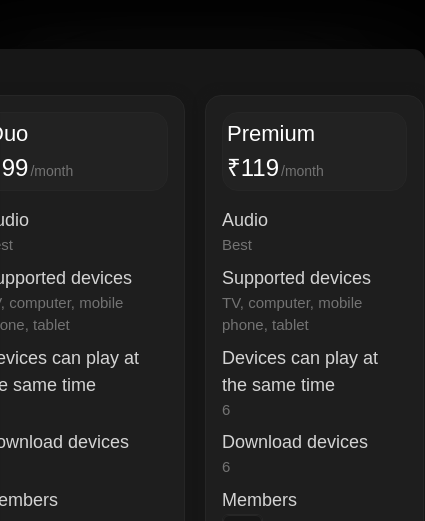
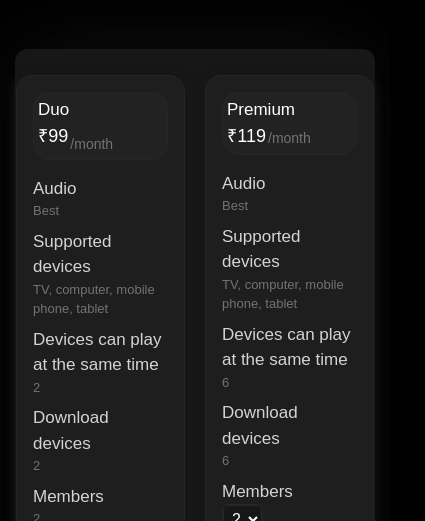
Before and after one commit to umeshola/Splits, a React (Vite) app in the folder client/: page /price in a window 390 px wide. Both pictures are taken after a click on the button "Spotify". Shown: the part 323-844 px from the top of the page, 425 px wide, since content can reach past the window. Built offline with nearby package versions, Linux system fonts and the light colour scheme; no server answers.

Commit message:
production

```diff
--- a/client/src/Components/Helper/Prime.jsx
+++ b/client/src/Components/Helper/Prime.jsx
@@ -336,59 +336,59 @@
                     </div>
                 </div>
             </div>)}
-            {(flag1 || flag2) ? null : <div className='sm:h-[540px] h-[600px] w-[460px] sm:w-[800px] shadow-neutral-950 shadow-[0px_0px_100px_10px_rgba(0,0,0,0.25)] bg-neutral-900 rounded-xl border-[1px] border-neutral-900'>
-                <div className='flex justify-center mt-[45px]'>
+            {(flag1 || flag2) ? null : <div className='sm:h-[540px] h-[600px] w-[360px] sm:w-[800px] shadow-neutral-950 shadow-[0px_0px_100px_10px_rgba(0,0,0,0.25)] bg-neutral-900 rounded-xl border-[1px] border-neutral-900'>
+                <div className='flex justify-center mt-[25px] sm:mt-[45px]'>
                     <div className='border-[1px] min-h-[350px] pt-4 px-4 border-neutral-800 bg-neutral-800 shadow-neutral-900 shadow-[0px_0px_10px_2px_rgba(0,0,0,0.25)] bg-opacity-45 rounded-2xl'>
                         <div className='border-[1px] border-neutral-800 px-1 py-1 rounded-2xl bg-neutral-800 bg-opacity-45'>
                             <div>
-                                <h1 className='text-[22px]'>Prime</h1>
+                                <h1 className='text-[17px] sm:text-[22px]'>Prime</h1>
                             </div>
                             <div className='flex'>
                                 <div>
-                                    <h1 className='text-[24px]'>₹{price1}</h1>
+                                    <h1 className='text-[18px] sm:text-[24px]'>₹{price1}</h1>
                                 </div>
                                 <div>
-                                    <h1 className='text-neutral-500 text-[14px] mt-[11px] ml-[2px]'>/month</h1>
+                                    <h1 className='text-neutral-500 text-[14px] sm:mt-[11px] mt-[5px] ml-[2px]'>/month</h1>
                                 </div>
                             </div>
                         </div>
                         <div className='mb-2 mt-4'>
                             <div>
-                                <h1 className='text-[18px] text-neutral-300'>Resolution</h1>
+                                <h1 className='text-[17px] sm:text-[18px] text-neutral-300'>Resolution</h1>
                             </div>
                             <div>
-                                <h1 className='text-[15px] text-neutral-500'>4K + HDR</h1>
+                                <h1 className='text-[13px] sm:text-[15px] text-neutral-500'>4K + HDR</h1>
                             </div>
                         </div>
                         <div className='my-2'>
                             <div>
-                                <h1 className='text-[18px] text-neutral-300'>Supported devices</h1>
+                                <h1 className='text-[17px] sm:text-[18px] text-neutral-300'>Supported devices</h1>
                             </div>
                             <div>
-                                <h1 className='text-[15px] text-neutral-500'>
+                                <h1 className='text-[13px] sm:text-[15px] text-neutral-500'>
                                     TV, computer, mobile phone, tablet
                                 </h1>
                             </div>
                         </div>
                         <div className='my-2'>
                             <div>
-                                <h1 className='text-[18px] text-neutral-300'>Devices can watch at the same time</h1>
+                                <h1 className='text-[17px] sm:text-[18px] text-neutral-300'>Devices can watch at the same time</h1>
                             </div>
                             <div>
-                                <h1 className='text-[15px] text-neutral-500'>5</h1>
+                                <h1 className='text-[13px] sm:text-[15px] text-neutral-500'>5</h1>
                             </div>
                         </div>
                         <div className='my-2'>
                             <div>
-                                <h1 className='text-[18px] text-neutral-300'>Download devices</h1>
+                                <h1 className='text-[17px] sm:text-[18px] text-neutral-300'>Download devices</h1>
                             </div>
                             <div>
-                                <h1 className='text-[15px] text-neutral-500'>5</h1>
+                                <h1 className='text-[13px] sm:text-[15px] text-neutral-500'>5</h1>
                             </div>
                         </div>
                         <div>
                             <div>
-                                <h1 className='text-[18px] text-neutral-300'>Members</h1>
+                                <h1 className='text-[17px] sm:text-[18px] text-neutral-300'>Members</h1>
                             </div>
                             <div>
                                 <div className='border-[1px] w-fit bg-neutral-900 border-neutral-800 rounded-md'>
@@ -419,54 +419,54 @@
                     <div className='border-[1px] ml-5 min-h-[350px] pt-4 px-4 border-neutral-800 bg-neutral-800 shadow-neutral-900 shadow-[0px_0px_10px_2px_rgba(0,0,0,0.25)] bg-opacity-45 rounded-2xl'>
                         <div className='border-[1px] border-neutral-800 px-1 py-1 rounded-2xl bg-neutral-800 bg-opacity-45'>
                             <div>
-                                <h1 className='text-[22px]'>Prime</h1>
+                                <h1 className='text-[18px] sm:text-[22px]'>Prime</h1>
                             </div>
                             <div className='flex'>
                                 <div>
-                                    <h1 className='text-[24px]'>₹{price2}</h1>
+                                    <h1 className='text-[18px] sm:text-[24px]'>₹{price2}</h1>
                                 </div>
                                 <div>
-                                    <h1 className='text-neutral-500 text-[14px] mt-[11px] ml-[2px]'>/year</h1>
+                                    <h1 className='text-neutral-500 text-[14px] sm:mt-[11px] mt-[5px] ml-[2px]'>/year</h1>
                                 </div>
                             </div>
                         </div>
                         <div className='mb-2 mt-4'>
                             <div>
-                                <h1 className='text-[18px] text-neutral-300'>Resolution</h1>
+                                <h1 className='text-[17px] sm:text-[18px] text-neutral-300'>Resolution</h1>
                             </div>
                             <div>
-                                <h1 className='text-[15px] text-neutral-500'>4K + HDR</h1>
+                                <h1 className='text-[13px] sm:text-[15px] text-neutral-500'>4K + HDR</h1>
                             </div>
                         </div>
                         <div className='my-2'>
                             <div>
-                                <h1 className='text-[18px] text-neutral-300'>Supported devices</h1>
+                                <h1 className='text-[17px] sm:text-[18px] text-neutral-300'>Supported devices</h1>
                             </div>
                             <div>
-                                <h1 className='text-[15px] text-neutral-500'>
+                                <h1 className='text-[13px] sm:text-[15px] text-neutral-500'>
                                     TV, computer, mobile phone, tablet
                                 </h1>
                             </div>
                         </div>
                         <div className='my-2'>
                             <div>
-                                <h1 className='text-[18px] text-neutral-300'>Devices can watch at the same time</h1>
+                                <h1 className='text-[17px] sm:text-[18px] text-neutral-300'>Devices can watch at the same time</h1>
                             </div>
                             <div>
-                                <h1 className='text-[15px] text-neutral-500'>5</h1>
+                                <h1 className='text-[13px] sm:text-[15px] text-neutral-500'>5</h1>
                             </div>
                         </div>
                         <div className='my-2'>
                             <div>
-                                <h1 className='text-[18px] text-neutral-300'>Download devices</h1>
+                                <h1 className='text-[17px] sm:text-[18px] text-neutral-300'>Download devices</h1>
                             </div>
                             <div>
-                                <h1 className='text-[15px] text-neutral-500'>5</h1>
+                                <h1 className='text-[13px] sm:text-[15px] text-neutral-500'>5</h1>
                             </div>
                         </div>
                         <div>
                             <div>
-                                <h1 className='text-[18px] text-neutral-300'>Members</h1>
+                                <h1 className='text-[17px] sm:text-[18px] text-neutral-300'>Members</h1>
                             </div>
                             <div>
                                 <div className='border-[1px] w-fit bg-neutral-900 border-neutral-800 rounded-md'>
--- a/client/src/Components/Helper/Spotify.jsx
+++ b/client/src/Components/Helper/Spotify.jsx
@@ -317,16 +317,16 @@
             </div>)}
 
             {(flag1 || flag2) ? null :
-                <div className='sm:h-[540px] h-[600px] w-[460px] sm:w-[800px] shadow-neutral-950 shadow-[0px_0px_100px_10px_rgba(0,0,0,0.25)] bg-neutral-900 rounded-xl border-[1px] border-neutral-900'>
-                    <div className='flex justify-center mt-[45px]'>
+                <div className='sm:h-[540px] h-[600px] w-[360px] sm:w-[800px] shadow-neutral-950 shadow-[0px_0px_100px_10px_rgba(0,0,0,0.25)] bg-neutral-900 rounded-xl border-[1px] border-neutral-900'>
+                    <div className='flex justify-center mt-[25px] sm:mt-[45px]'>
                         <div className='border-[1px] min-h-[350px] pt-4 px-4 border-neutral-800 bg-neutral-800 shadow-neutral-900 shadow-[0px_0px_10px_2px_rgba(0,0,0,0.25)] bg-opacity-45 rounded-2xl'>
                             <div className='border-[1px] border-neutral-800 px-1 py-1 rounded-2xl bg-neutral-800 bg-opacity-45'>
                                 <div>
-                                    <h1 className='text-[22px]'>Duo</h1>
+                                    <h1 className='text-[17px] sm:text-[22px]'>Duo</h1>
                                 </div>
                                 <div className='flex'>
                                     <div>
-                                        <h1 className='text-[24px]'>₹99</h1>
+                                        <h1 className='text-[18px] sm:text-[24px]'>₹99</h1>
                                     </div>
                                     <div>
                                         <h1 className='text-neutral-500 text-[14px] mt-[11px] ml-[2px]'>/month</h1>
@@ -335,44 +335,44 @@
                             </div>
                             <div className='mb-2 mt-4'>
                                 <div>
-                                    <h1 className='text-[18px] text-neutral-300'>Audio</h1>
+                                    <h1 className='text-[17px] sm:text-[18px] text-neutral-300'>Audio</h1>
                                 </div>
                                 <div>
-                                    <h1 className='text-[15px] text-neutral-500'>Best</h1>
+                                    <h1 className='text-[13px] sm:text-[15px] text-neutral-500'>Best</h1>
                                 </div>
                             </div>
                             <div className='my-2'>
                                 <div>
-                                    <h1 className='text-[18px] text-neutral-300'>Supported devices</h1>
+                                    <h1 className='text-[17px] sm:text-[18px] text-neutral-300'>Supported devices</h1>
                                 </div>
                                 <div>
-                                    <h1 className='text-[15px] text-neutral-500'>
+                                    <h1 className='text-[13px] sm:text-[15px] text-neutral-500'>
                                         TV, computer, mobile phone, tablet
                                     </h1>
                                 </div>
                             </div>
                             <div className='my-2'>
                                 <div>
-                                    <h1 className='text-[18px] text-neutral-300'>Devices can play at the same time</h1>
+                                    <h1 className='text-[17px] sm:text-[18px] text-neutral-300'>Devices can play at the same time</h1>
                                 </div>
                                 <div>
-                                    <h1 className='text-[15px] text-neutral-500'>2</h1>
+                                    <h1 className='text-[13px] sm:text-[15px] text-neutral-500'>2</h1>
                                 </div>
                             </div>
                             <div className='my-2'>
                                 <div>
-                                    <h1 className='text-[18px] text-neutral-300'>Download devices</h1>
+                                    <h1 className='text-[17px] sm:text-[18px] text-neutral-300'>Download devices</h1>
                                 </div>
                                 <div>
-                                    <h1 className='text-[15px] text-neutral-500'>2</h1>
+                                    <h1 className='text-[13px] sm:text-[15px] text-neutral-500'>2</h1>
                                 </div>
                             </div>
                             <div>
                                 <div>
-                                    <h1 className='text-[18px] text-neutral-300'>Members</h1>
+                                    <h1 className='text-[17px] sm:text-[18px] text-neutral-300'>Members</h1>
                                 </div>
                                 <div>
-                                    <h1 className='text-[15px] text-neutral-500'>2</h1>
+                                    <h1 className='text-[13px] sm:text-[15px] text-neutral-500'>2</h1>
                                 </div>
                             </div>
                             <div className=' flex mt-[21px] mb-2 justify-center border-[1px] rounded-xl border-neutral-900 bg-neutral-950'>
@@ -385,54 +385,54 @@
                         <div className='border-[1px] ml-5 min-h-[350px] pt-4 px-4 border-neutral-800 bg-neutral-800 shadow-neutral-900 shadow-[0px_0px_10px_2px_rgba(0,0,0,0.25)] bg-opacity-45 rounded-2xl'>
                             <div className='border-[1px] border-neutral-800 px-1 py-1 rounded-2xl bg-neutral-800 bg-opacity-45'>
                                 <div>
-                                    <h1 className='text-[22px]'>Premium</h1>
+                                    <h1 className='text-[17px] sm:text-[22px]'>Premium</h1>
                                 </div>
                                 <div className='flex'>
                                     <div>
-                                        <h1 className='text-[24px]'>₹{price}</h1>
+                                        <h1 className='text-[18px] sm:text-[24px]'>₹{price}</h1>
                                     </div>
                                     <div>
-                                        <h1 className='text-neutral-500 text-[14px] mt-[11px] ml-[2px]'>/month</h1>
+                                        <h1 className='text-neutral-500 text-[14px] mt-[5px] sm:mt-[11px] ml-[2px]'>/month</h1>
                                     </div>
                                 </div>
                             </div>
                             <div className='mb-2 mt-4'>
                                 <div>
-                                    <h1 className='text-[18px] text-neutral-300'>Audio</h1>
+                                    <h1 className='text-[17px] sm:text-[18px] text-neutral-300'>Audio</h1>
                                 </div>
                                 <div>
-                                    <h1 className='text-[15px] text-neutral-500'>Best</h1>
+                                    <h1 className='text-[13px] sm:text-[15px] text-neutral-500'>Best</h1>
                                 </div>
                             </div>
                             <div className='my-2'>
                                 <div>
-                                    <h1 className='text-[18px] text-neutral-300'>Supported devices</h1>
+                                    <h1 className='text-[17px] sm:text-[18px] text-neutral-300'>Supported devices</h1>
                                 </div>
                                 <div>
-                                    <h1 className='text-[15px] text-neutral-500'>
+                                    <h1 className='text-[13px] sm:text-[15px] text-neutral-500'>
                                         TV, computer, mobile phone, tablet
                                     </h1>
                                 </div>
                             </div>
                             <div className='my-2'>
                                 <div>
-                                    <h1 className='text-[18px] text-neutral-300'>Devices can play at the same time</h1>
+                                    <h1 className='text-[17px] sm:text-[18px] text-neutral-300'>Devices can play at the same time</h1>
                                 </div>
                                 <div>
-                                    <h1 className='text-[15px] text-neutral-500'>6</h1>
+                                    <h1 className='text-[13px] sm:text-[15px] text-neutral-500'>6</h1>
                                 </div>
                             </div>
                             <div className='my-2'>
                                 <div>
-                                    <h1 className='text-[18px] text-neutral-300'>Download devices</h1>
+                                    <h1 className='text-[17px] sm:text-[18px] text-neutral-300'>Download devices</h1>
                                 </div>
                                 <div>
-                                    <h1 className='text-[15px] text-neutral-500'>6</h1>
+                                    <h1 className='text-[13px] sm:text-[15px] text-neutral-500'>6</h1>
                                 </div>
                             </div>
                             <div>
                                 <div>
-                                    <h1 className='text-[18px] text-neutral-300'>Members</h1>
+                                    <h1 className='text-[17px] sm:text-[18px] text-neutral-300'>Members</h1>
                                 </div>
                                 <div>
                                     <div className='border-[1px] w-fit bg-neutral-900 border-neutral-800 rounded-md'>
```
Also changed, not shown: client/src/Components/Helper/Disney.jsx (+27 -27 lines), client/src/Components/Helper/Sony.jsx (+15 -15 lines), client/src/Components/Helper/Youtube.jsx (+13 -13 lines).
